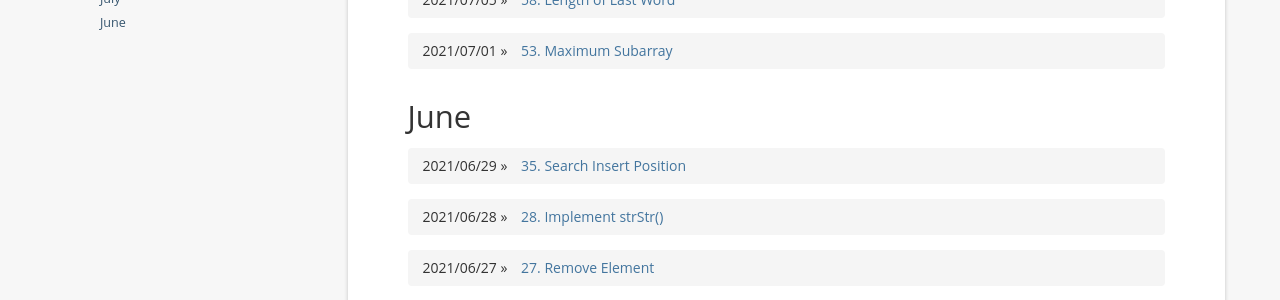
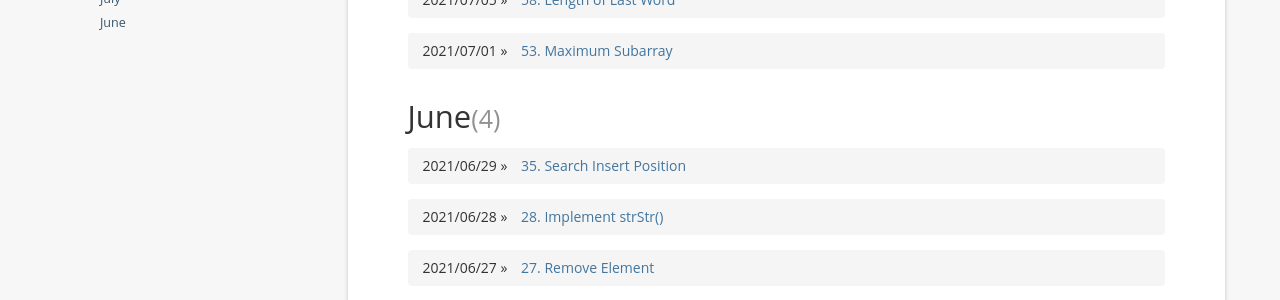
Before and after one commit to wang-jiaolong/code-record, a Jekyll site: the page built from index.html, in a window 1280 px wide and 900 px high. Shown: the part 446-746 px from the top of the window. Built offline with Jekyll 4.4.1, drawn with Linux system fonts in a browser that asks for light colours; nearby versions of some CDN libraries; the list of posts is cut into pages by our own code; comment, search, counter and statistics services are not loaded.

Commit message:
Update index.html

```diff
--- a/index.html
+++ b/index.html
@@ -52,7 +52,7 @@
 
                   {% if forloop.first %}
                     <h1 id="year_{{this_year}}">{{this_year}}</h1>
-                    <h2 id="month_{{this_year}}_{{this_month}}">{{this_month}}<span style="color: #929191;font-size: 25px">({{ this_month[1].size }})</span></h2>
+                    <h2 id="month_{{this_year}}_{{this_month}}">{{this_month}}<span style="color: #929191;font-size: 25px">({{ this_month[0].size }})</span></h2>
                     <ul style="padding-left: 0px;">
                   {% endif %}
 
@@ -70,7 +70,7 @@
                     {% else %}
                       {% if this_month != next_month %}
                         </ul>
-                        <h2 id="month_{{next_year}}_{{next_month}}">{{next_month}}</h2>
+                        <h2 id="month_{{next_year}}_{{next_month}}">{{next_month}}<span style="color: #929191;font-size: 25px">({{ next_month.size }})</span></h2>
                         <ul style="padding-left: 0px;">
                       {% endif %}
                     {% endif %}
```
